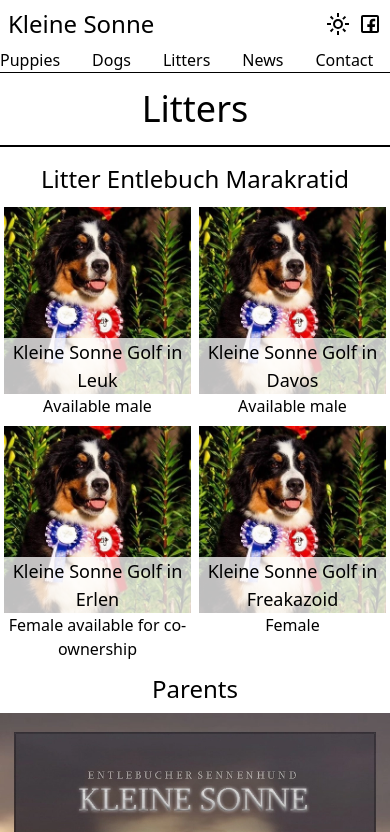
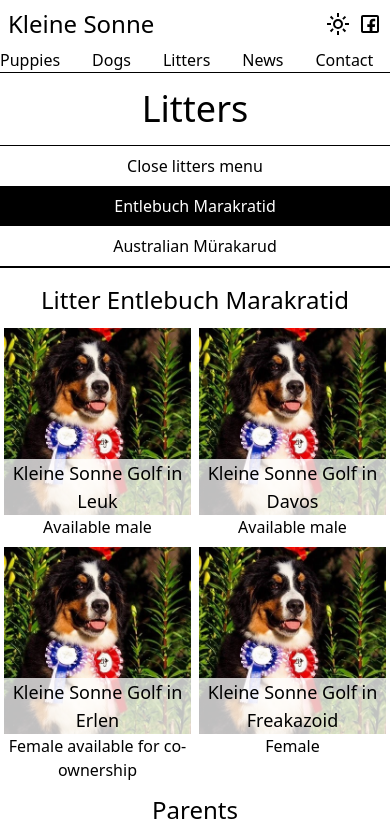
Before and after one commit to mart-mihkel/kleinesonne, a SvelteKit app in the folder front/: page /litters in a window 390 px wide. Shown: the top 832 px of the page. Built offline with nearby package versions, Linux system fonts and the light colour scheme.

Commit message:
mobile litter menu📱

```diff
--- a/front/src/routes/litters/+page.svelte
+++ b/front/src/routes/litters/+page.svelte
@@ -2,6 +2,7 @@
     import type { PageData } from "./$types";
     import { Litter as LitterDisplay, Loading, Error } from "$lib/components";
     import { Availability, Breed, Gender, type Litter } from "$lib/types";
+    import { slide } from "svelte/transition";
 
     const LITTERS: Litter[] = [
         {
@@ -62,11 +63,11 @@
         },
     ];
 
-    // TODO: mobile list
     export let data: PageData;
 
     let litter: Promise<Litter | undefined>;
     let active = "";
+    let extended = true;
 
     async function fetchLitter(name: string) {
         const match = LITTERS.find((l) => l.name === name);
@@ -85,11 +86,19 @@
 <h2 class="p-4 text-center text-4xl">Litters</h2>
 <div class="flex flex-col md:flex-row md:px-[5%] lg:px-[25%]">
     <div
-        class="hidden flex-col border-t border-t-black md:flex md:w-1/4 dark:border-t-white"
+        class="relative flex flex-col border-t border-t-black md:w-1/4 dark:border-t-white"
     >
+        {#if extended}
+            <div class="flex flex-col" transition:slide>
                 {#await data.names}
                     <Loading text={"Loading litter names..."} />
                 {:then names}
+                    <button
+                        class="p-2 md:hidden"
+                        on:click={() => (extended = false)}
+                    >
+                        <p>Close litters menu</p>
+                    </button>
                     {#each names as name}
                         <button
                             class="text-nowrap p-2"
@@ -110,6 +119,12 @@
                     />
                 {/await}
             </div>
+        {:else}
+            <button class="p-2" on:click={() => (extended = true)}>
+                Open litters menu
+            </button>
+        {/if}
+    </div>
     <div class="border-t border-t-black md:w-3/4 dark:border-t-white">
         {#await litter}
             <Loading text={"Loading litter..."} />
```
Lines whose indentation alone changed are shown as unchanged.
